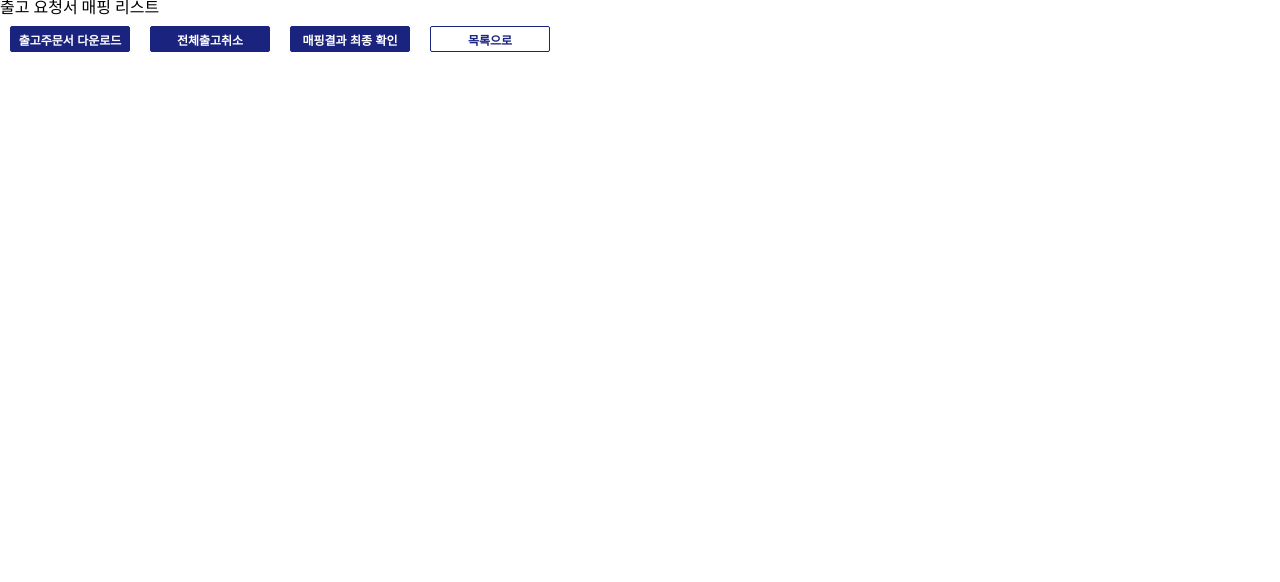
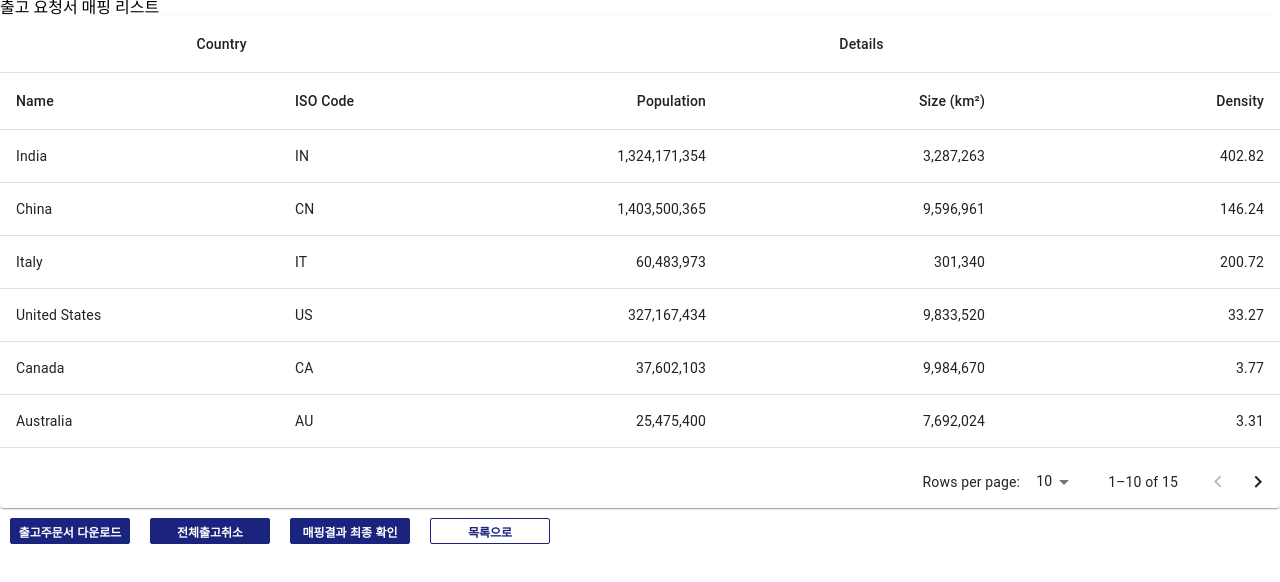
Before and after one commit to dududweb/22_1_Colo, a React (Create React App) app: page / in a window 1280 px wide. Shown: the top 582 px of the page. Built offline with nearby package versions, Linux system fonts and the light colour scheme.

Commit message:
Add: mui table 세팅

```diff
--- a/package.json
+++ b/package.json
@@ -4,6 +4,8 @@
 	"private": true,
 	"dependencies": {
 		"@craco/craco": "^6.4.3",
+		"@emotion/react": "^11.7.1",
+		"@emotion/styled": "^11.6.0",
 		"@mui/material": "^5.4.2",
 		"@mui/styled-engine-sc": "^5.4.2",
 		"@testing-library/jest-dom": "^5.16.2",
--- a/src/components/list/List.tsx
+++ b/src/components/list/List.tsx
@@ -1,10 +1,129 @@
+import * as React from 'react';
 import * as S from './List_Style';
 import Button from '@components/button/Button';
+import Paper from '@mui/material/Paper';
+import Table from '@mui/material/Table';
+import TableBody from '@mui/material/TableBody';
+import TableCell from '@mui/material/TableCell';
+import TableContainer from '@mui/material/TableContainer';
+import TableHead from '@mui/material/TableHead';
+import TablePagination from '@mui/material/TablePagination';
+import TableRow from '@mui/material/TableRow';
 
 export default function List() {
+	const columns = [
+		{ id: 'name', label: 'Name', minWidth: 170 },
+		{ id: 'code', label: 'ISO\u00a0Code', minWidth: 100 },
+		{
+			id: 'population',
+			label: 'Population',
+			minWidth: 170,
+			align: 'right',
+			format: (value: any) => value.toLocaleString('en-US'),
+		},
+		{
+			id: 'size',
+			label: 'Size\u00a0(km\u00b2)',
+			minWidth: 170,
+			align: 'right',
+			format: (value: any) => value.toLocaleString('en-US'),
+		},
+		{
+			id: 'density',
+			label: 'Density',
+			minWidth: 170,
+			align: 'right',
+			format: (value: any) => value.toFixed(2),
+		},
+	];
+
+	function createData(name: any, code: any, population: any, size: any) {
+		const density = population / size;
+		return { name, code, population, size, density };
+	}
+
+	const rows = [
+		createData('India', 'IN', 1324171354, 3287263),
+		createData('China', 'CN', 1403500365, 9596961),
+		createData('Italy', 'IT', 60483973, 301340),
+		createData('United States', 'US', 327167434, 9833520),
+		createData('Canada', 'CA', 37602103, 9984670),
+		createData('Australia', 'AU', 25475400, 7692024),
+		createData('Germany', 'DE', 83019200, 357578),
+		createData('Ireland', 'IE', 4857000, 70273),
+		createData('Mexico', 'MX', 126577691, 1972550),
+		createData('Japan', 'JP', 126317000, 377973),
+		createData('France', 'FR', 67022000, 640679),
+		createData('United Kingdom', 'GB', 67545757, 242495),
+		createData('Russia', 'RU', 146793744, 17098246),
+		createData('Nigeria', 'NG', 200962417, 923768),
+		createData('Brazil', 'BR', 210147125, 8515767),
+	];
+
+	const [page, setPage] = React.useState(0);
+	const [rowsPerPage, setRowsPerPage] = React.useState(10);
+
+	const handleChangePage = (even: any, newPage: any) => {
+		setPage(newPage);
+	};
+
+	const handleChangeRowsPerPage = (event: any) => {
+		setRowsPerPage(+event.target.value);
+		setPage(0);
+	};
+
 	return (
 		<S.Container>
 			<div>출고 요청서 매핑 리스트</div>
+
+			<Paper sx={{ width: '100%' }}>
+				<TableContainer sx={{ maxHeight: 440 }}>
+					<Table stickyHeader aria-label="sticky table">
+						<TableHead>
+							<TableRow>
+								<TableCell align="center" colSpan={2}>
+									Country
+								</TableCell>
+								<TableCell align="center" colSpan={3}>
+									Details
+								</TableCell>
+							</TableRow>
+							<TableRow>
+								{columns.map((column) => (
+									<TableCell key={column.id} align={column.align} style={{ top: 57, minWidth: column.minWidth }}>
+										{column.label}
+									</TableCell>
+								))}
+							</TableRow>
+						</TableHead>
+						<TableBody>
+							{rows.slice(page * rowsPerPage, page * rowsPerPage + rowsPerPage).map((row: any) => {
+								return (
+									<TableRow hover role="checkbox" tabIndex={-1} key={row.code}>
+										{columns.map((column) => {
+											const value = row[column.id];
+											return (
+												<TableCell key={column.id} align={column.align}>
+													{column.format && typeof value === 'number' ? column.format(value) : value}
+												</TableCell>
+											);
+										})}
+									</TableRow>
+								);
+							})}
+						</TableBody>
+					</Table>
+				</TableContainer>
+				<TablePagination
+					rowsPerPageOptions={[10, 25, 100]}
+					component="div"
+					count={rows.length}
+					rowsPerPage={rowsPerPage}
+					page={page}
+					onPageChange={handleChangePage}
+					onRowsPerPageChange={handleChangeRowsPerPage}
+				/>
+			</Paper>
 
 			<Button buttonName="출고주문서 다운로드" backgroundColor="#1a237e" color="#fff" margin="10" />
 			<Button buttonName="전체출고취소" backgroundColor="#1a237e" color="#fff" margin="10" />
```
Also changed, not shown: 1 other file (tests, documents, lock files or other folders).
